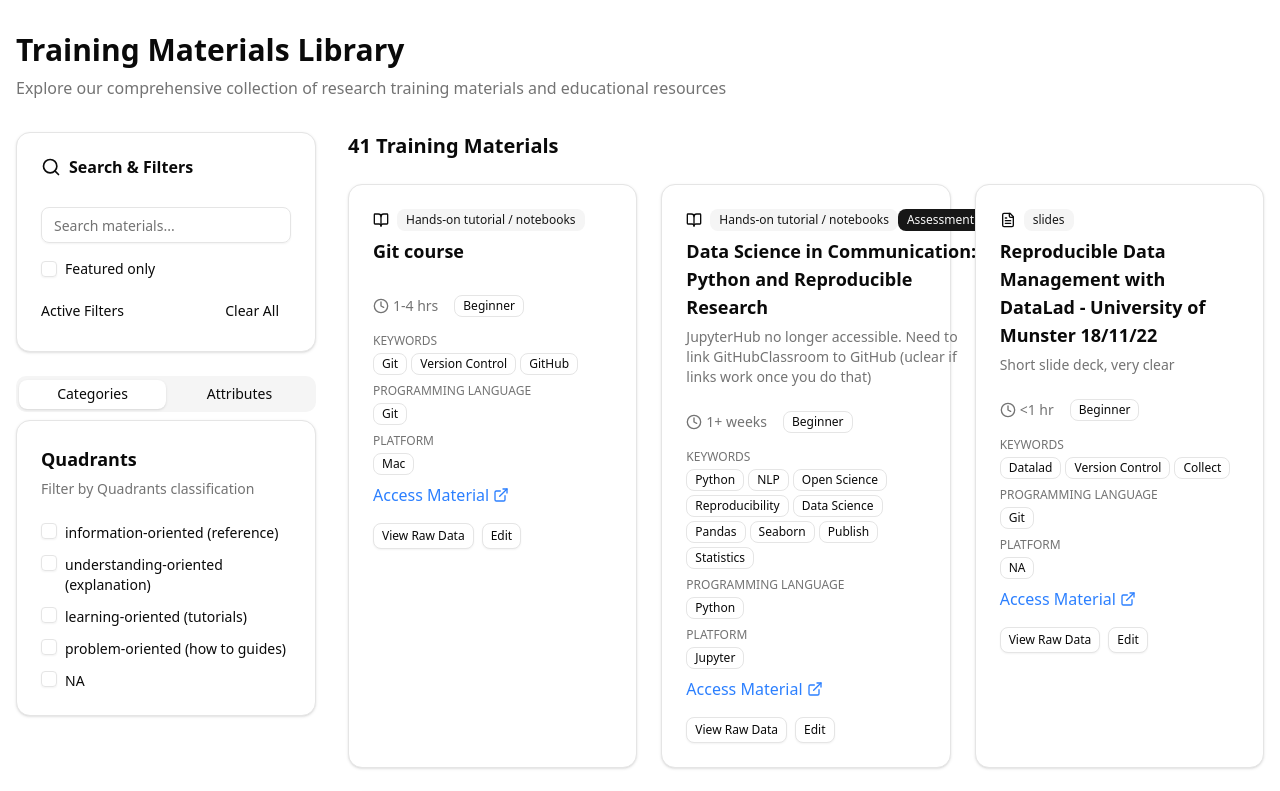
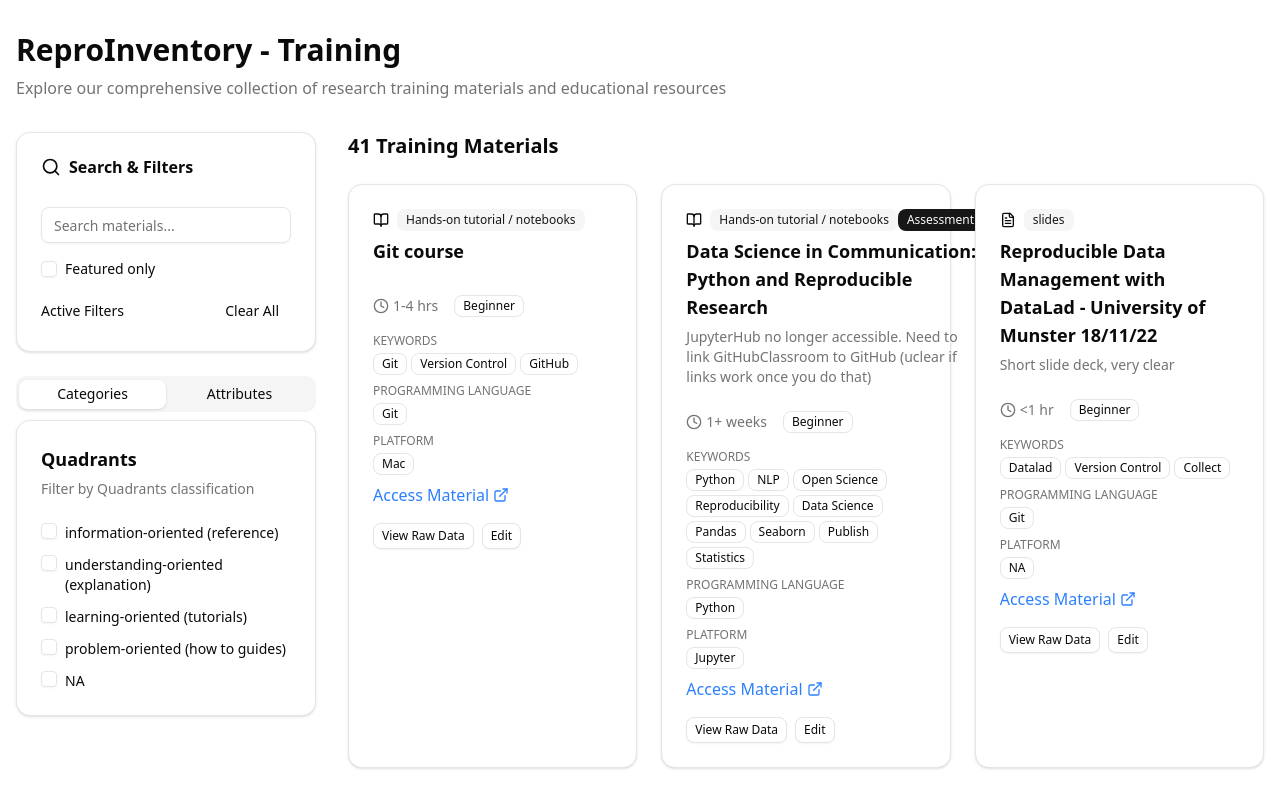
Before and after one commit to ReproNim/ReproInventory, a React (Vite) app in the folder frontend/: page / in a window 1280 px wide. Shown: the top 791 px of the page. Built offline with nearby package versions, Linux system fonts and the light colour scheme.

Commit message:
rename repository

```diff
--- a/frontend/src/training-materials-browser.tsx
+++ b/frontend/src/training-materials-browser.tsx
@@ -239,7 +239,7 @@ export default function TrainingMaterialsBrowser() {
     <div className="min-h-screen bg-background">
       <div className="container mx-auto px-4 py-8">
         <div className="mb-8">
-          <h1 className="text-3xl font-bold mb-2">Training Materials Library</h1>
+          <h1 className="text-3xl font-bold mb-2">ReproInventory - Training</h1>
           <p className="text-muted-foreground">
             Explore our comprehensive collection of research training materials and educational resources
           </p>
```
